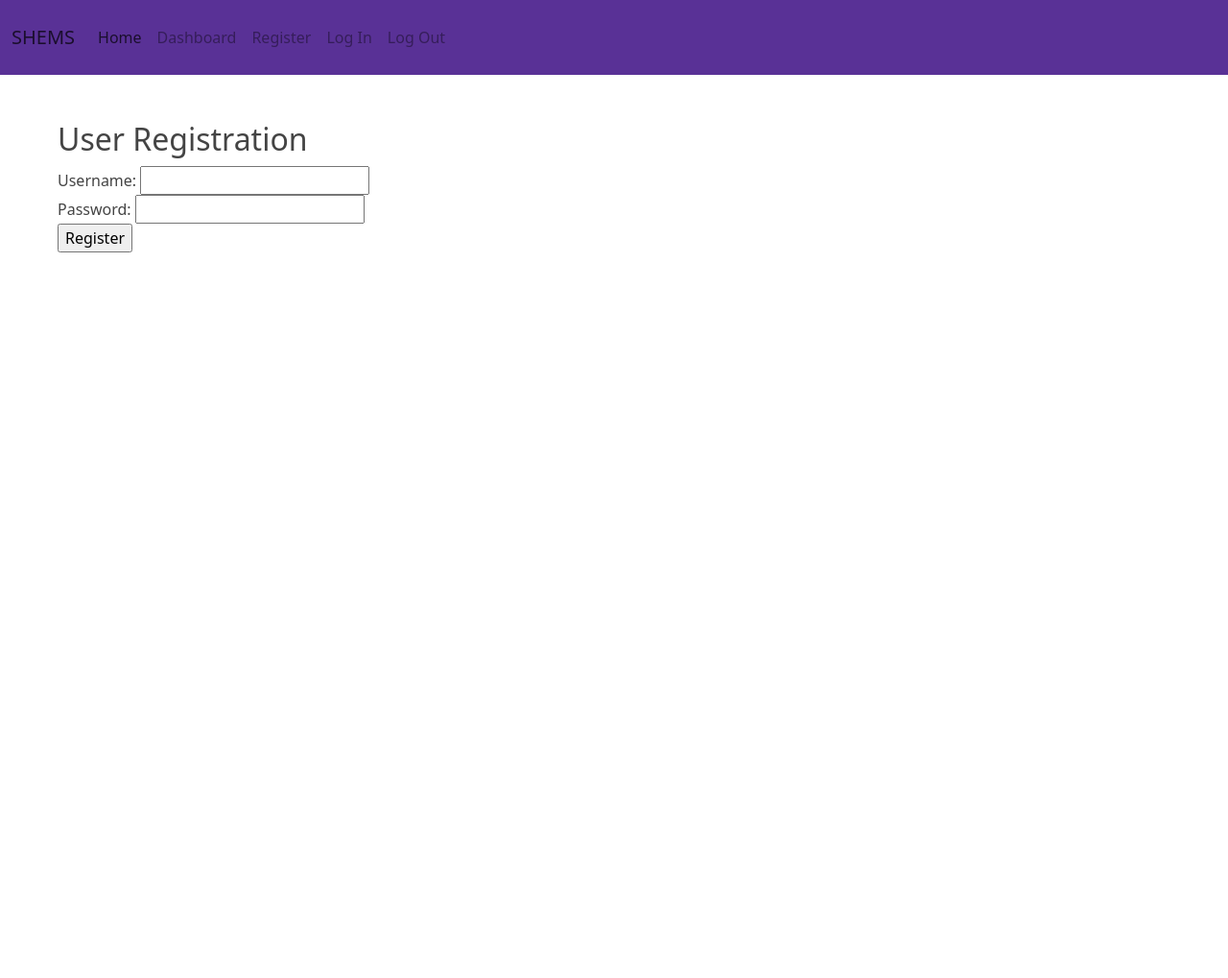
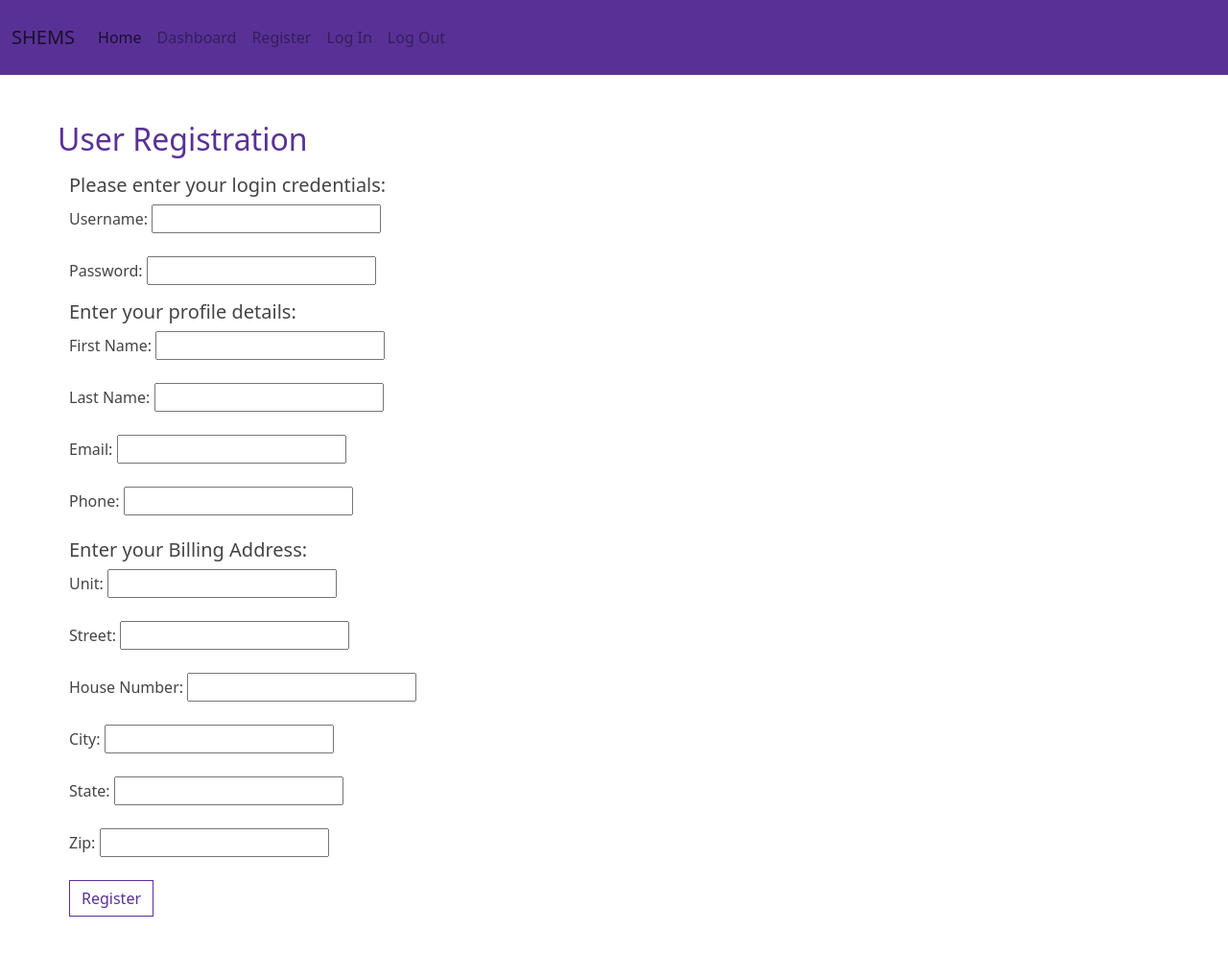
Before and after one commit to rishienandhan3/dbmsSHEMS, a Flask app: page /register in a window 1280 px wide. Shown: the whole page at 96% size. Before the commit the page ends 263 px from the top, so only its background shows below. Run offline with Flask 3, Linux system fonts and the light colour scheme; some libraries are stand-ins or nearby versions.

Commit message:
Added profile details in user registration form, and added billing address details in form

```diff
--- a/app.py
+++ b/app.py
@@ -25,13 +25,24 @@ def register():
     if request.method == 'POST':
         username = request.form['username']
         password = request.form['password']
+        first_name = request.form['first_name']
+        last_name = request.form['last_name']
+        email = request.form['email']
+        phone = request.form['phone']
+
+        unit = request.form['unit']
+        street = request.form['street']
+        house_num = request.form['house_num']
+        city = request.form['city']
+        state = request.form['state']
+        zip = request.form['zip']
 
         connection = get_db_connection()
         cursor = connection.cursor()
 
         hashed_password = generate_password_hash(password, method='pbkdf2')
 
-        cursor.execute('INSERT INTO User (username, password) VALUES (?, ?)', (username, hashed_password))
+        cursor.execute('INSERT INTO User (username, password, first_name, last_name, email, phone) VALUES (?, ?, ?, ?, ?, ?)', (username, hashed_password, first_name, last_name, email, phone))
         connection.commit()
         connection.close()
 
@@ -77,6 +88,35 @@ def logout():
     session.pop('user_id', None)
     return redirect(url_for('home'))
 
+# Route for adding a new service location
+@app.route('/add_location', methods=['GET', 'POST'])
+def add_location():
+    if 'user_id' in session:
+        if request.method == 'POST':
+            user_id = session['user_id']
+            address_id = request.form['address_id']
+            move_in_date = request.form['move_in_date']
+            square_footage = request.form['square_footage']
+            bedrooms = request.form['bedrooms']
+            occupants = request.form['occupants']
+
+            connection = get_db_connection()
+            cursor = connection.cursor()
+
+            cursor.execute(
+                'INSERT INTO ServiceLocation (UserID, AddressID, move_in_date, square_footage, bedrooms, occupants) VALUES (?, ?, ?, ?, ?, ?)',
+                (user_id, address_id, move_in_date, square_footage, bedrooms, occupants)
+            )
+            connection.commit()
+            connection.close()
+
+            flash('Service location added successfully!', 'success')
+            return redirect(url_for('dashboard'))
+
+        return render_template('add_location.html')
+    else:
+        return redirect(url_for('login'))
+
 
 if __name__ == '__main__':
     app.run(debug=True)
--- a/templates/dashboard.html
+++ b/templates/dashboard.html
@@ -3,7 +3,7 @@
 
 {% block content %}
 <div class="container mt-5 ms-5">
-  <h2>User Dashboard</h2>
+  <h2 class="text-primary">User Dashboard</h2>
   <p>Welcome, {{ session.user_id }}!</p>
   <a href="/logout">Logout</a>
 </div>
--- a/templates/register.html
+++ b/templates/register.html
@@ -3,15 +3,52 @@
 
 {% block content %}
 <div class="container mt-5 ms-5">
-  <h2>User Registration</h2>
-  <form method="POST" action="/register">
-    <label for="username">Username:</label>
-    <input type="text" id="username" name="username" required>
-    <br>
-    <label for="password">Password:</label>
-    <input type="password" id="password" name="password" required>
-    <br>
-    <input type="submit" value="Register">
+  <h2 class="text-primary">User Registration</h2>
+  <form method="POST" action="/register" class="container mt-3 mb-3">
+    <div class="col-6 mb-3">
+        <h5>Please enter your login credentials: </h5>
+        <label for="username">Username:</label>
+        <input type="text" id="username" name="username" required>
+        <br><br>
+        <label for="password">Password:</label>
+        <input type="password" id="password" name="password" required>
+        <br>
+    </div>
+    <div class="col-6 mb-4">
+        <h5>Enter your profile details:</h5>
+        <label for="first_name">First Name:</label>
+        <input type="text" id="first_name" name="first_name" required>
+        <br><br>
+        <label for="last_name">Last Name:</label>
+        <input type="text" id="last_name" name="last_name" required>
+        <br><br>
+        <label for="email">Email:</label>
+        <input type="text" id="email" name="email" required>
+        <br><br>
+        <label for="phone">Phone:</label>
+        <input type="number" id="phone" name="phone" required>
+    </div>
+    <div class="col-6 mb-4">
+        <h5>Enter your Billing Address:</h5>
+        <label for="unit">Unit:</label>
+        <input type="text" id="unit" name="unit" required>
+        <br><br>
+        <label for="street">Street:</label>
+        <input type="text" id="street" name="street" required>
+        <br><br>
+        <label for="house_num">House Number:</label>
+        <input type="text" id="house_num" name="house_num" required>
+        <br><br>
+        <label for="city">City:</label>
+        <input type="text" id="city" name="city" required>
+        <br><br>
+        <label for="state">State:</label>
+        <input type="text" id="state" name="state" required>
+        <br><br>
+        <label for="zip">Zip:</label>
+        <input type="number" id="zip" name="zip" required>
+    </div>
+    <input type="submit" value="Register" class="btn btn-outline-primary mb-5">
   </form>
 </div>
 {% endblock %}
```
Also changed, not shown: templates/login.html (+7 -4 lines), shems.db.
